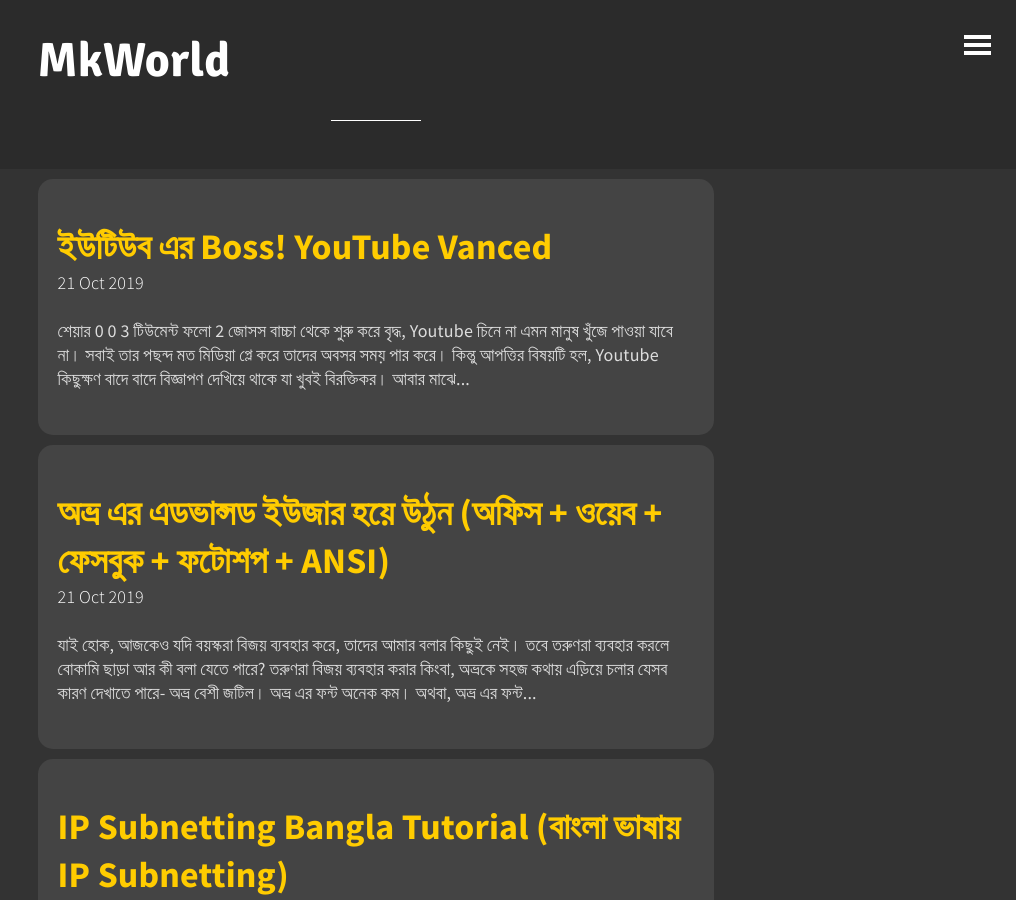
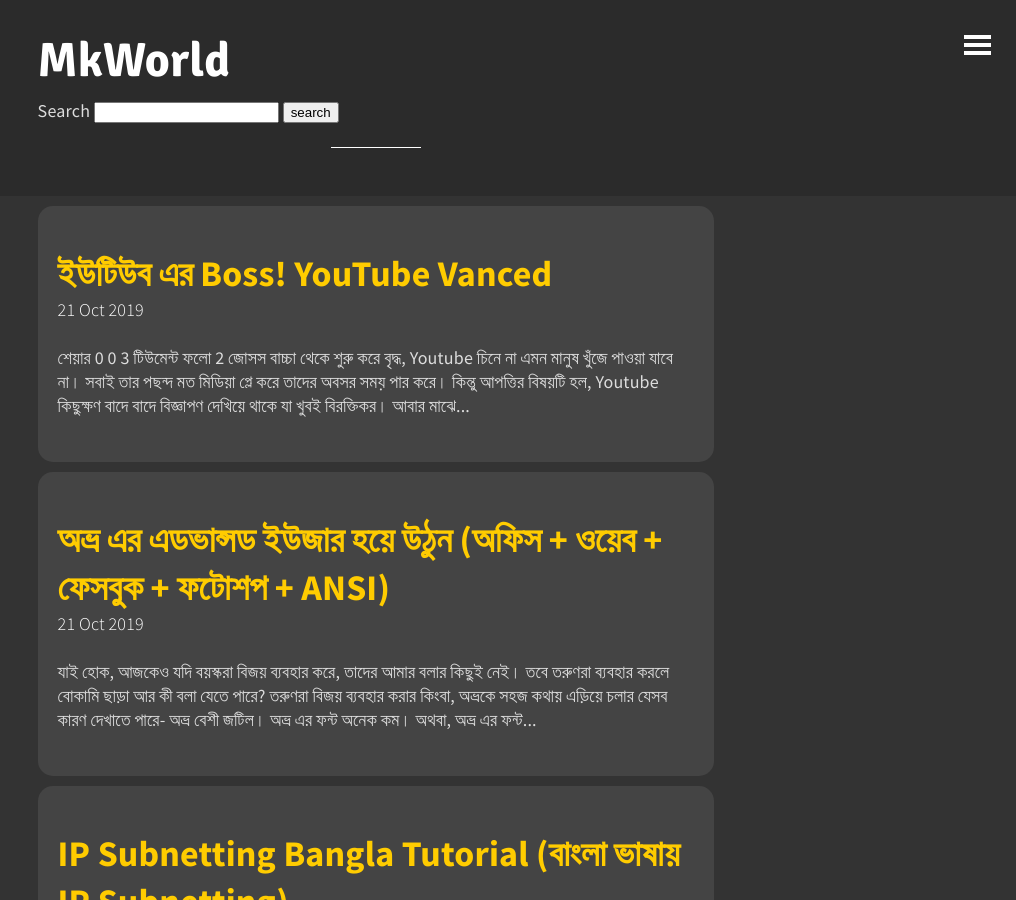
Before and after one commit to bdmilan/blog, a Jekyll site: the page built from index.html, in a window 1280 px wide and 900 px high. Shown: the whole window, without its empty margins (264-1280 px from the left). Built offline with Jekyll 4.4.1, drawn with Linux system fonts in a browser that asks for light colours; the list of posts is cut into pages by our own code; comment, search, counter and statistics services are not loaded.

Commit message:
Update header.html

```diff
--- a/_includes/header.html
+++ b/_includes/header.html
@@ -4,7 +4,11 @@
 	<a href="https://mkhnp.ml/index.html">
 		<h1><font color="#fff"><b>MkWorld</b></font></h1>
 	</a>
-	{% include google-search.html %}
+	<form action="/search.html" method="get">
+  <label for="search-box">Search</label>
+  <input type="text" id="search-box" name="query">
+  <input type="submit" value="search">
+</form>
 </header>
 </div>
 </div>
```
